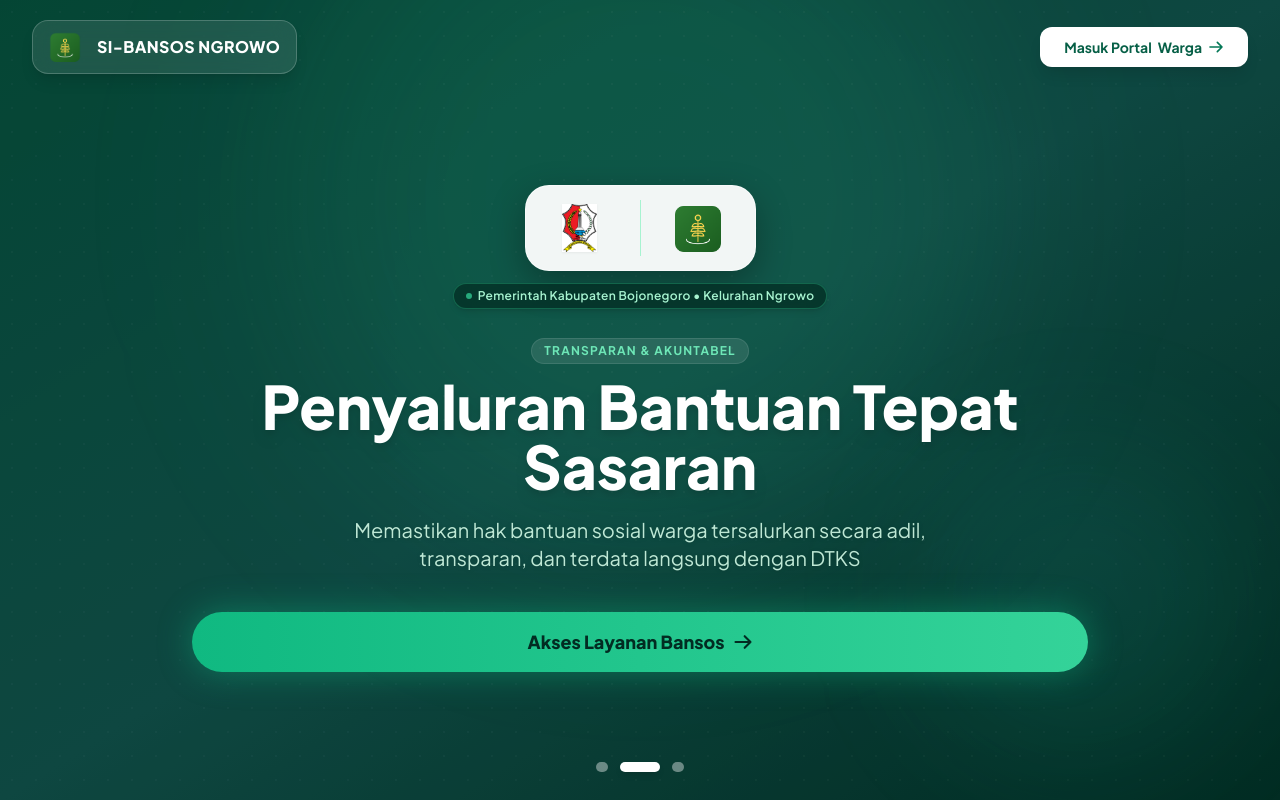
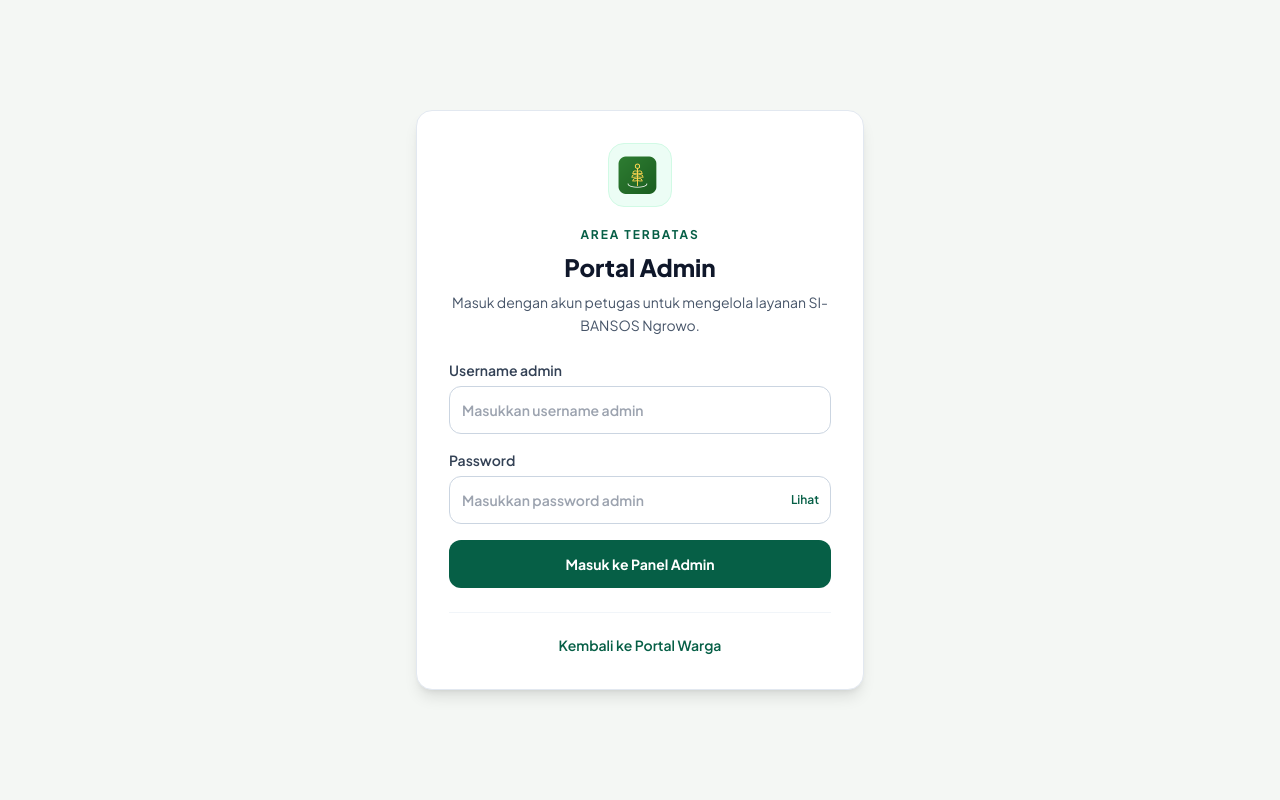
Before and after one commit to viaoctavia728-prog/si-bansos-ngrowo, a React (Vite) app in the folder frontend/: page /admin/login in a window 1280 px wide. Before the commit this address led to /. Built offline with nearby package versions, Linux system fonts and the light colour scheme; no server answers.

Commit message:
update file terbaru

```diff
--- a/frontend/src/App.jsx
+++ b/frontend/src/App.jsx
@@ -11,6 +11,7 @@ import DetailLaporan from './pages/DetailLaporan';
 import Jadwal from './pages/Jadwal';
 import Info from './pages/Info';
 import AdminDashboard from './pages/AdminDashboard';
+import AdminLogin from './pages/AdminLogin';
 import Profil from './pages/Profil';
 
 function getCurrentUser() {
@@ -37,11 +38,15 @@ function ProtectedRoute({ children }) {
 }
 
 function ProtectedAdminRoute({ children }) {
-  return isAdminAuthenticated() ? children : <Navigate to="/dashboard" replace />;
+  return isAdminAuthenticated() ? children : <Navigate to="/admin/login" replace />;
 }
 
 function PublicRoute({ children }) {
   return isAuthenticated() ? <Navigate to={getCurrentUser()?.role === 'admin' ? '/admin' : '/dashboard'} replace /> : children;
+}
+
+function AdminLoginRoute() {
+  return isAdminAuthenticated() ? <Navigate to="/admin" replace /> : <AdminLogin />;
 }
 
 function App() {
@@ -51,6 +56,7 @@ function App() {
       <Route path="/login" element={<PublicRoute><Login /></PublicRoute>} />
       <Route path="/register" element={<PublicRoute><Register /></PublicRoute>} />
       <Route path="/lupa-pin" element={<PublicRoute><LupaPin /></PublicRoute>} />
+      <Route path="/admin/login" element={<AdminLoginRoute />} />
       <Route path="/dashboard" element={<ProtectedRoute><Dashboard /></ProtectedRoute>} />
       <Route path="/profil" element={<ProtectedRoute><Profil /></ProtectedRoute>} />
       <Route path="/admin" element={<ProtectedAdminRoute><AdminDashboard /></ProtectedAdminRoute>} />
--- a/frontend/src/pages/AdminDashboard.jsx
+++ b/frontend/src/pages/AdminDashboard.jsx
@@ -32,7 +32,7 @@ export default function AdminDashboard() {
   useEffect(() => {
     const user = authService.getCurrentUser();
     if (!user || user.role !== 'admin') {
-      navigate('/login', { replace: true });
+      navigate('/admin/login', { replace: true });
       return;
     }
     setCurrentUser(user);
@@ -161,7 +161,7 @@ export default function AdminDashboard() {
 
   const handleLogout = () => {
     authService.logout();
-    navigate('/login', { replace: true });
+    navigate('/admin/login', { replace: true });
   };
 
   return (
--- /dev/null
+++ b/frontend/src/pages/AdminLogin.jsx
@@ -0,0 +1,112 @@
+import { useState } from 'react';
+import { Link, useNavigate } from 'react-router-dom';
+import logoNgrowo from '../images/logo ngrowo.png';
+import { authService } from '../services/api';
+
+export default function AdminLogin() {
+  const navigate = useNavigate();
+  const [username, setUsername] = useState('');
+  const [password, setPassword] = useState('');
+  const [showPassword, setShowPassword] = useState(false);
+  const [isLoading, setIsLoading] = useState(false);
+  const [errorMessage, setErrorMessage] = useState('');
+
+  const handleSubmit = async (event) => {
+    event.preventDefault();
+    setErrorMessage('');
+    setIsLoading(true);
+
+    try {
+      const response = await authService.login(username.trim(), password);
+      if (response?.data?.role === 'admin') {
+        navigate('/admin', { replace: true });
+        return;
+      }
+
+      authService.logout();
+      setErrorMessage('Akun ini bukan akun petugas. Silakan gunakan Portal Warga.');
+    } catch (error) {
+      setErrorMessage(error.message || 'Login admin gagal. Periksa username dan password.');
+    } finally {
+      setIsLoading(false);
+    }
+  };
+
+  return (
+    <main className="flex min-h-screen items-center justify-center bg-[#f4f7f4] px-4 py-10">
+      <section className="w-full max-w-md rounded-2xl border border-slate-200 bg-white p-6 shadow-lg sm:p-8">
+        <div className="text-center">
+          <img
+            src={logoNgrowo}
+            alt="Logo Kelurahan Ngrowo"
+            className="mx-auto h-16 w-16 rounded-2xl border border-emerald-100 bg-emerald-50 object-contain p-2"
+          />
+          <p className="mt-5 text-xs font-bold uppercase tracking-[0.16em] text-emerald-800">Area terbatas</p>
+          <h1 className="mt-2 text-2xl font-extrabold text-slate-900">Portal Admin</h1>
+          <p className="mt-2 text-sm leading-relaxed text-slate-600">
+            Masuk dengan akun petugas untuk mengelola layanan SI-BANSOS Ngrowo.
+          </p>
+        </div>
+
+        {errorMessage && (
+          <p role="alert" className="mt-6 rounded-xl border border-red-200 bg-red-50 p-3 text-sm text-red-700">
+            {errorMessage}
+          </p>
+        )}
+
+        <form onSubmit={handleSubmit} className="mt-6 space-y-4">
+          <label className="block text-sm font-semibold text-slate-700">
+            Username admin
+            <input
+              type="text"
+              autoComplete="username"
+              maxLength={50}
+              value={username}
+              onChange={(event) => setUsername(event.target.value)}
+              placeholder="Masukkan username admin"
+              required
+              className="mt-1.5 h-12 w-full rounded-xl border border-slate-300 bg-white px-3 text-sm outline-none transition focus:border-emerald-700 focus:ring-2 focus:ring-emerald-100"
+            />
+          </label>
+
+          <label className="block text-sm font-semibold text-slate-700">
+            Password
+            <span className="relative mt-1.5 block">
+              <input
+                type={showPassword ? 'text' : 'password'}
+                autoComplete="current-password"
+                value={password}
+                onChange={(event) => setPassword(event.target.value)}
+                placeholder="Masukkan password admin"
+                required
+                className="h-12 w-full rounded-xl border border-slate-300 bg-white px-3 pr-16 text-sm outline-none transition focus:border-emerald-700 focus:ring-2 focus:ring-emerald-100"
+              />
+              <button
+                type="button"
+                onClick={() => setShowPassword((visible) => !visible)}
+                aria-label={showPassword ? 'Sembunyikan password' : 'Tampilkan password'}
+                className="absolute inset-y-0 right-3 text-xs font-semibold text-emerald-800"
+              >
+                {showPassword ? 'Sembunyikan' : 'Lihat'}
+              </button>
+            </span>
+          </label>
+
+          <button
+            type="submit"
+            disabled={isLoading}
+            className="flex min-h-12 w-full items-center justify-center rounded-xl bg-emerald-800 px-4 text-sm font-bold text-white transition hover:bg-emerald-900 disabled:cursor-wait disabled:opacity-60"
+          >
+            {isLoading ? 'Memverifikasi...' : 'Masuk ke Panel Admin'}
+          </button>
+        </form>
+
+        <div className="mt-6 border-t border-slate-100 pt-5 text-center">
+          <Link to="/login" className="text-sm font-semibold text-emerald-800 hover:text-emerald-900">
+            Kembali ke Portal Warga
+          </Link>
+        </div>
+      </section>
+    </main>
+  );
+}
--- a/frontend/src/pages/Login.jsx
+++ b/frontend/src/pages/Login.jsx
@@ -45,8 +45,14 @@ export default function Login() {
 
         try {
             const res = await authService.login(nik, password);
-            if (res?.data) {
+            if (res?.data?.role === 'admin') {
+                authService.logout();
+                setErrorMessage('Portal ini khusus warga. Petugas silakan masuk melalui Portal Admin.');
+            } else if (res?.data?.role === 'user' || res?.data?.role === 'warga') {
                 navigate('/dashboard');
+            } else {
+                authService.logout();
+                setErrorMessage('Akun tidak memiliki akses ke portal warga.');
             }
         } catch (err) {
             setErrorMessage(err.message || 'Login gagal. Periksa kembali NIK dan Password.');
@@ -223,7 +229,7 @@ export default function Login() {
                         <img src={logoNgrowo} alt="Logo Kelurahan Ngrowo" className="w-9 h-10 sm:w-11 sm:h-12 object-contain rounded-lg" />
                     </div>
                     <h2 className="text-xl sm:text-2xl font-bold text-gray-900 mb-1">Login SI-BANSOS 👋</h2>
-                    <p className="text-gray-500 text-xs sm:text-sm">Masuk menggunakan NIK warga atau username admin dan password.</p>
+                    <p className="text-gray-500 text-xs sm:text-sm">Masuk menggunakan NIK dan password akun warga.</p>
                 </div>
 
                 {/* Error Banner */}
@@ -239,11 +245,11 @@ export default function Login() {
                 {/* Form */}
                 <form onSubmit={handleLogin} className="space-y-4 sm:space-y-5">
 
-                    {/* Input NIK atau username */}
+                    {/* Input NIK warga */}
                     <div>
                         <label htmlFor="nik" className="block text-xs sm:text-sm font-semibold text-gray-700 mb-1.5 flex items-center justify-between">
-                            <span>NIK / Username <span className="text-red-500">*</span></span>
-                            <span className="text-[10px] font-medium text-emerald-700 bg-emerald-50 px-2 py-0.5 rounded-full border border-emerald-100">Warga atau admin</span>
+                            <span>NIK Warga (16 digit) <span className="text-red-500">*</span></span>
+                            <span className="text-[10px] font-medium text-emerald-700 bg-emerald-50 px-2 py-0.5 rounded-full border border-emerald-100">Sesuai KTP</span>
                         </label>
                         <div className="relative group">
                             <div className="absolute inset-y-0 left-0 pl-3.5 flex items-center pointer-events-none text-gray-400 group-focus-within:text-emerald-600 transition-colors">
@@ -252,14 +258,16 @@ export default function Login() {
                                 </svg>
                             </div>
                             <input
-                                type="text"
-                                autoComplete="username"
-                                maxLength="50"
+                                type="tel"
+                                inputMode="numeric"
+                                pattern="[0-9]{16}"
+                                maxLength="16"
                                 id="nik"
                                 name="nik"
                                 value={nik}
                                 onChange={(e) => setNik(e.target.value)}
-                                placeholder="Masukkan NIK atau username admin"
+                                minLength={16}
+                                placeholder="Contoh: 3524011111110001"
                                 className="w-full pl-11 pr-4 py-3 sm:py-3.5 text-sm sm:text-base font-medium text-gray-900 bg-gray-50 border border-gray-200 rounded-xl focus:outline-none focus:ring-2 focus:ring-emerald-500/20 focus:border-emerald-500 focus:bg-white transition-all placeholder-gray-400"
                                 required
                             />
@@ -343,6 +351,9 @@ export default function Login() {
                             Daftar Akun Bansos
                         </Link>
                     </p>
+                    <Link to="/admin/login" className="text-xs font-semibold text-slate-500 hover:text-emerald-700">
+                        Portal khusus petugas
+                    </Link>
                 </div>
             </div>
         </div>
--- a/frontend/src/services/api.js
+++ b/frontend/src/services/api.js
@@ -52,9 +52,9 @@ apiClient.interceptors.response.use(
 
 // ==================== AUTH SERVICE ====================
 export const authService = {
-  // Login dengan NIK dan Password
-  async login(nik, password) {
-    const payload = { nik, password };
+  // Login dengan NIK warga atau username admin
+  async login(identifier, password) {
+    const payload = { nik: identifier, password };
     const response = await apiClient.post('/login', payload);
     const token = response.data?.access_token || response.data?.token;
 
```
Also changed, not shown: 1 other file (tests, documents, lock files or other folders).
